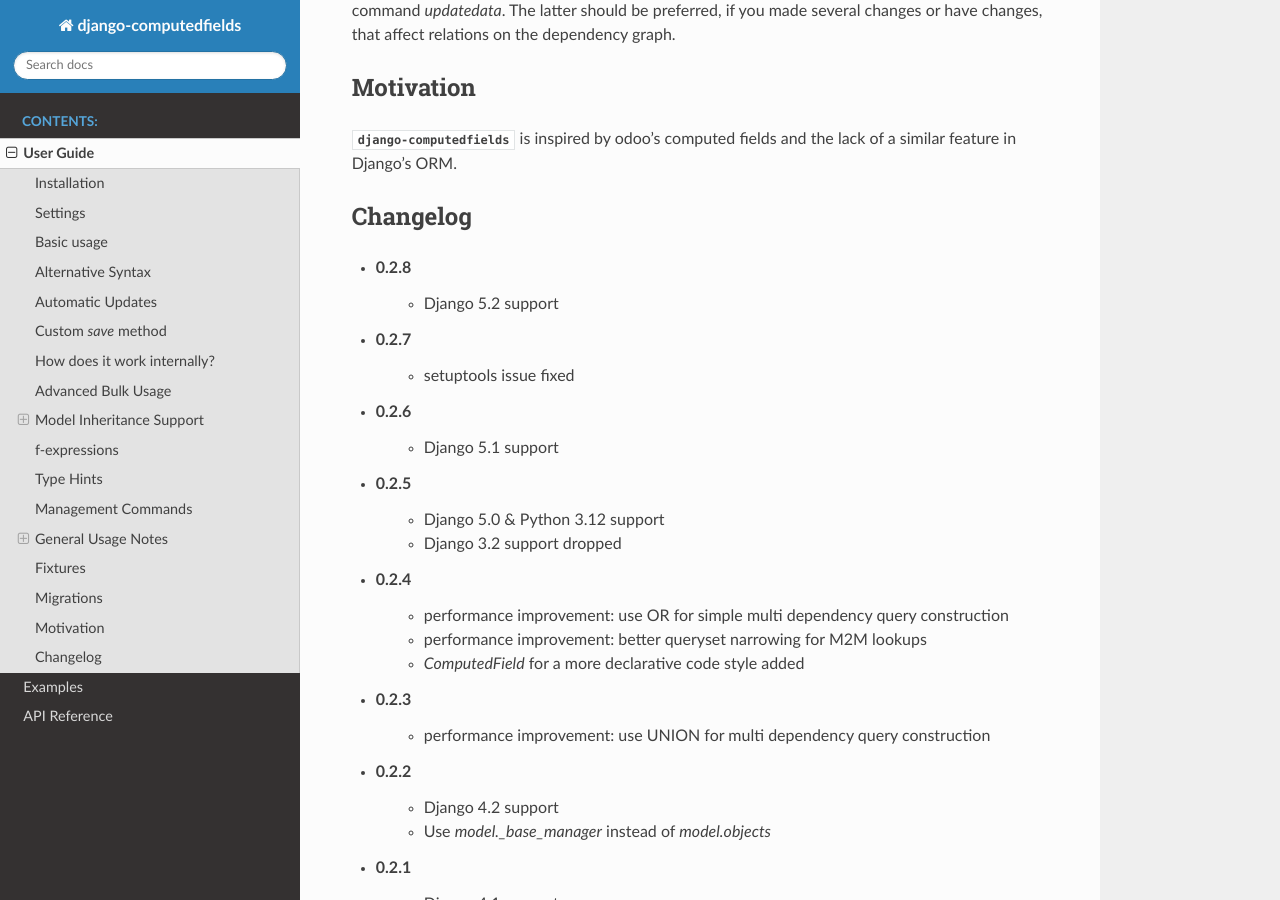
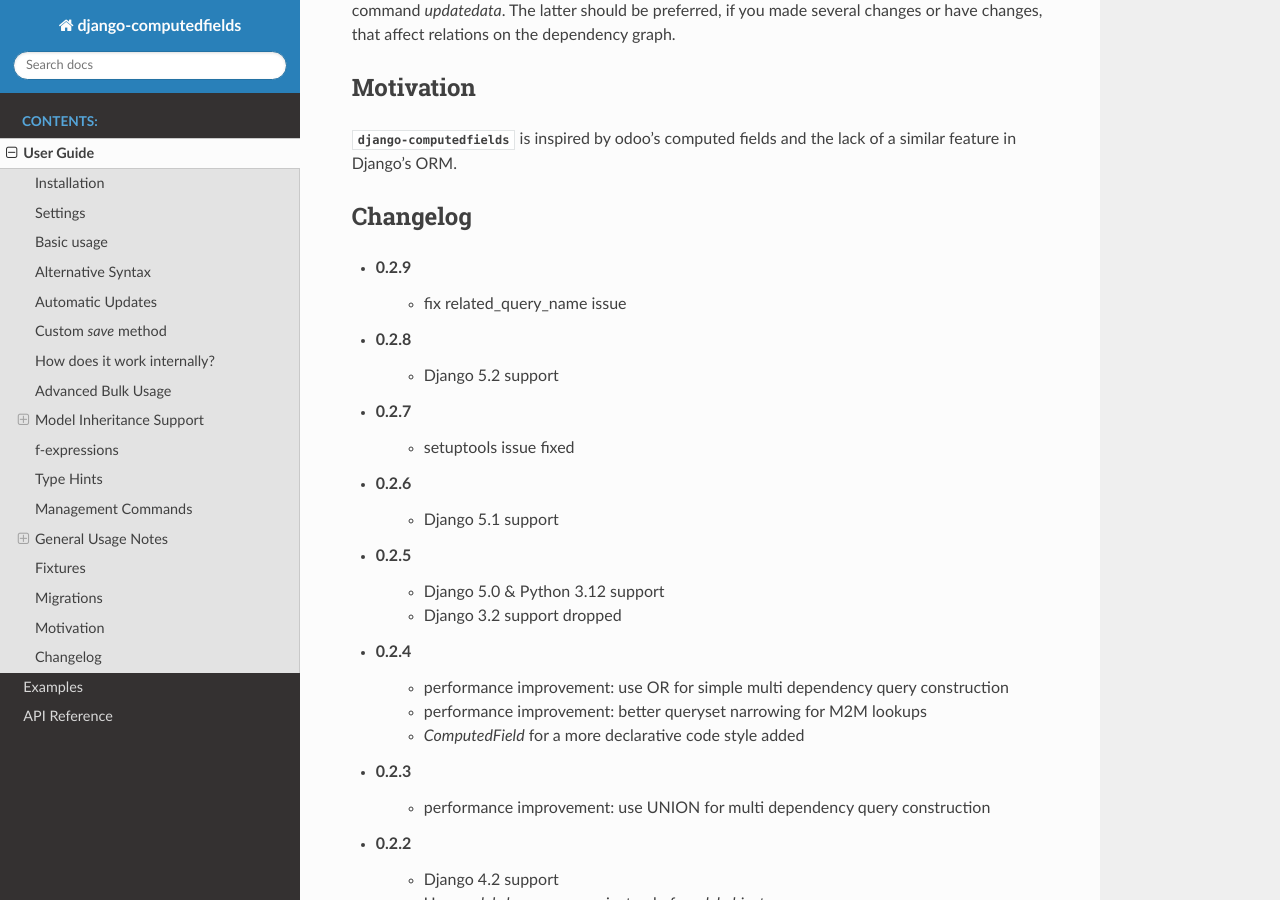
Before and after one commit to netzkolchose/django-computedfields, a Sphinx documentation site: the page built from docs/manual.rst, in a window 1280 px wide and 900 px high, scrolled down 13119 px. Built offline with Sphinx 7.4.7 and the Read the Docs theme 3.1.0, drawn with Linux system fonts in a browser that asks for light colours; the version number is read from the project's files by our own code.

Commit message:
prepare patch version

```diff
--- a/computedfields/__init__.py
+++ b/computedfields/__init__.py
@@ -1 +1 @@
-__version__ = '0.2.8'
+__version__ = '0.2.9'
--- a/docs/manual.rst
+++ b/docs/manual.rst
@@ -611,6 +611,8 @@
 Changelog
 ---------
 
+- 0.2.9
+    - fix related_query_name issue
 - 0.2.8
     - Django 5.2 support
 - 0.2.7
--- a/setup.py
+++ b/setup.py
@@ -26,7 +26,7 @@
     author='netzkolchose',
     author_email='j.breitbart@netzkolchose.de',
     url='https://github.com/netzkolchose/django-computedfields',
-    download_url='https://github.com/netzkolchose/django-computedfields/archive/0.2.8.tar.gz',
+    download_url=f'https://github.com/netzkolchose/django-computedfields/archive/{get_version()}.tar.gz',
     keywords=['django', 'method', 'decorator',
               'autoupdate', 'persistent', 'field'],
     classifiers=[
```
Also changed, not shown: README.md (+2 -0 lines).
